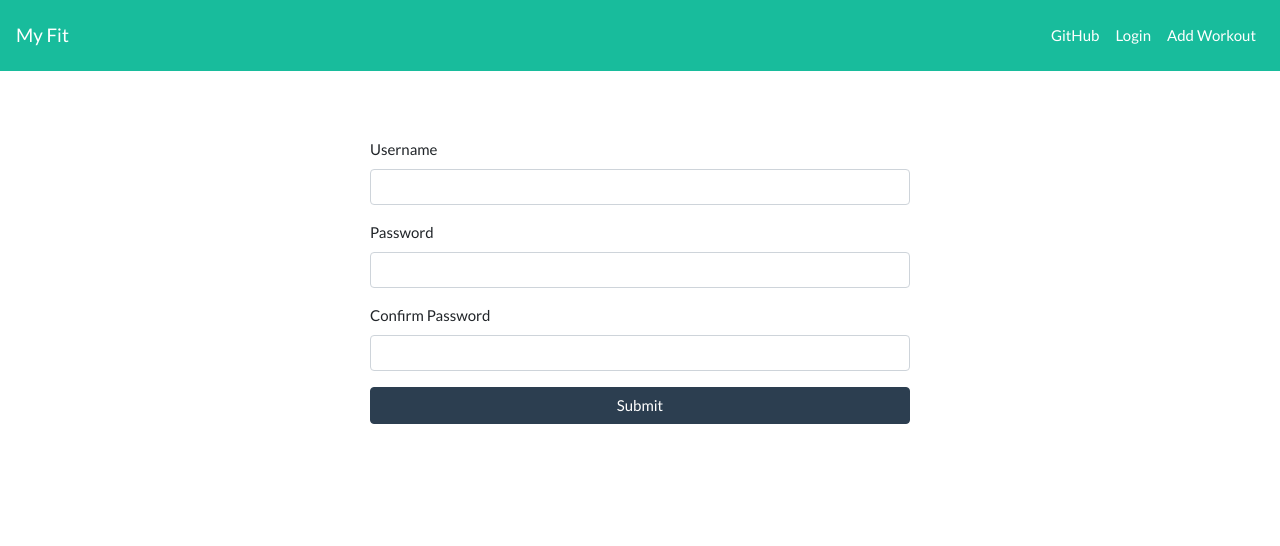
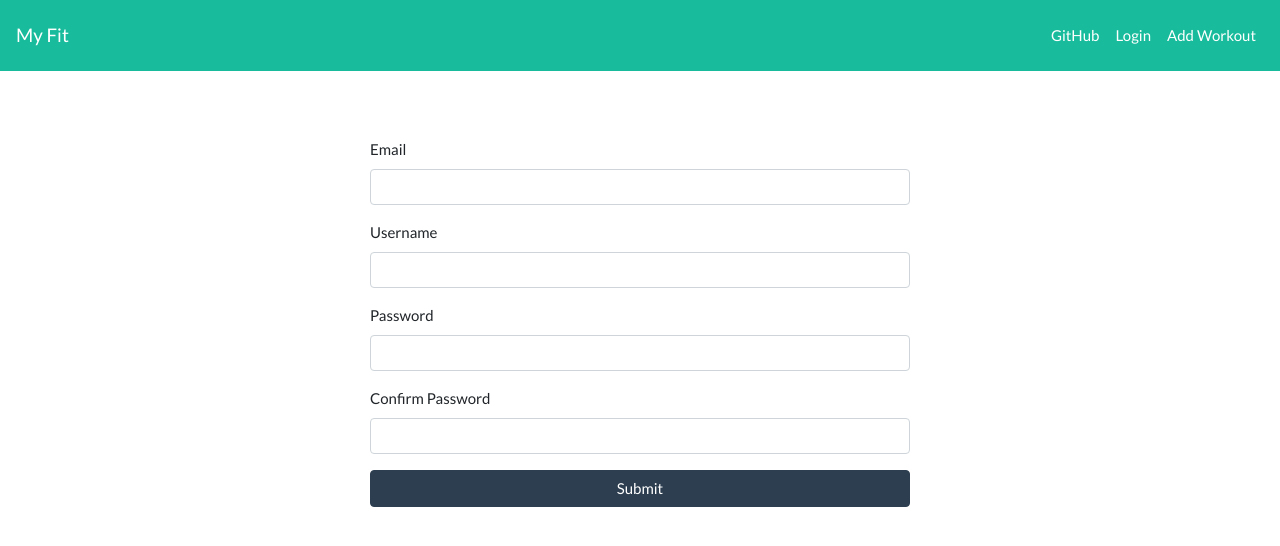
Before and after one commit to lwerner27/exercise-app, a React (Create React App) app in the folder client/: page / in a window 1280 px wide. Shown: the top 546 px of the page. Built offline with nearby package versions, Linux system fonts and the light colour scheme.

Commit message:
Updated the form and sumitRegistration method to actually send request to the server.

```diff
--- a/client/src/pages/Home.js
+++ b/client/src/pages/Home.js
@@ -1,4 +1,5 @@
 import React, { Component } from "react";
+import axios from "axios";
 import {
 	Container,
 	Row,
@@ -27,10 +28,18 @@ export default class Home extends Component {
 	}
 
 	submitRegistration() {
-		let { username, password, confirmPassword } = this.state;
+		let { email, username, password, confirmPassword } = this.state;
+
+		let userInfo = {
+			email,
+			username,
+			password
+		};
+
 		if (password === confirmPassword) {
-			console.log(username, password, confirmPassword);
-			alert("Your account has been created!");
+			axios.post("/auth/register", userInfo).then(res => {
+				console.log(res);
+			});
 		} else {
 			alert("Your passwords do not match please try again.");
 		}
@@ -45,6 +54,15 @@ export default class Home extends Component {
 						<br />
 						<br />
 						<Form>
+							<FormGroup>
+								<Label for="email">Email</Label>
+								<Input
+									type="text"
+									name="email"
+									id="email"
+									onChange={this.handleChange}
+								/>
+							</FormGroup>
 							<FormGroup>
 								<Label for="username">Username</Label>
 								<Input
```
